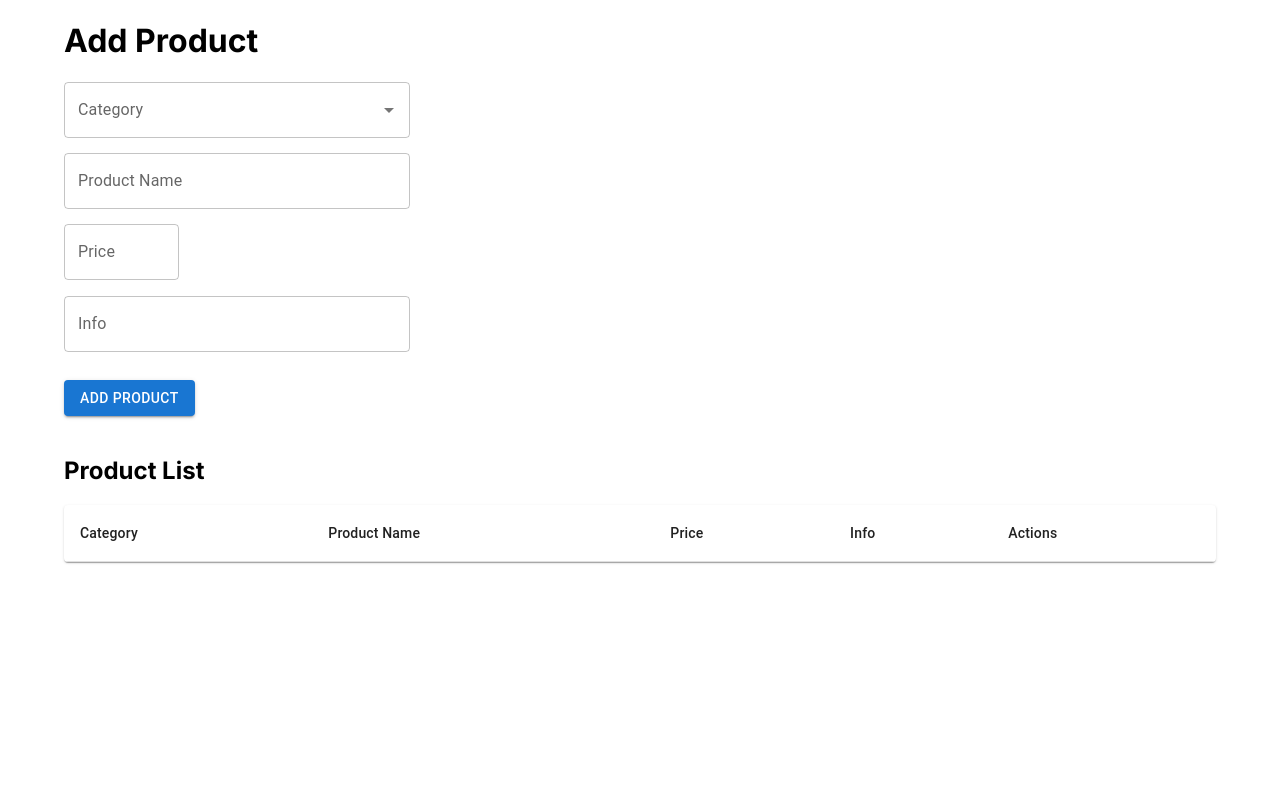
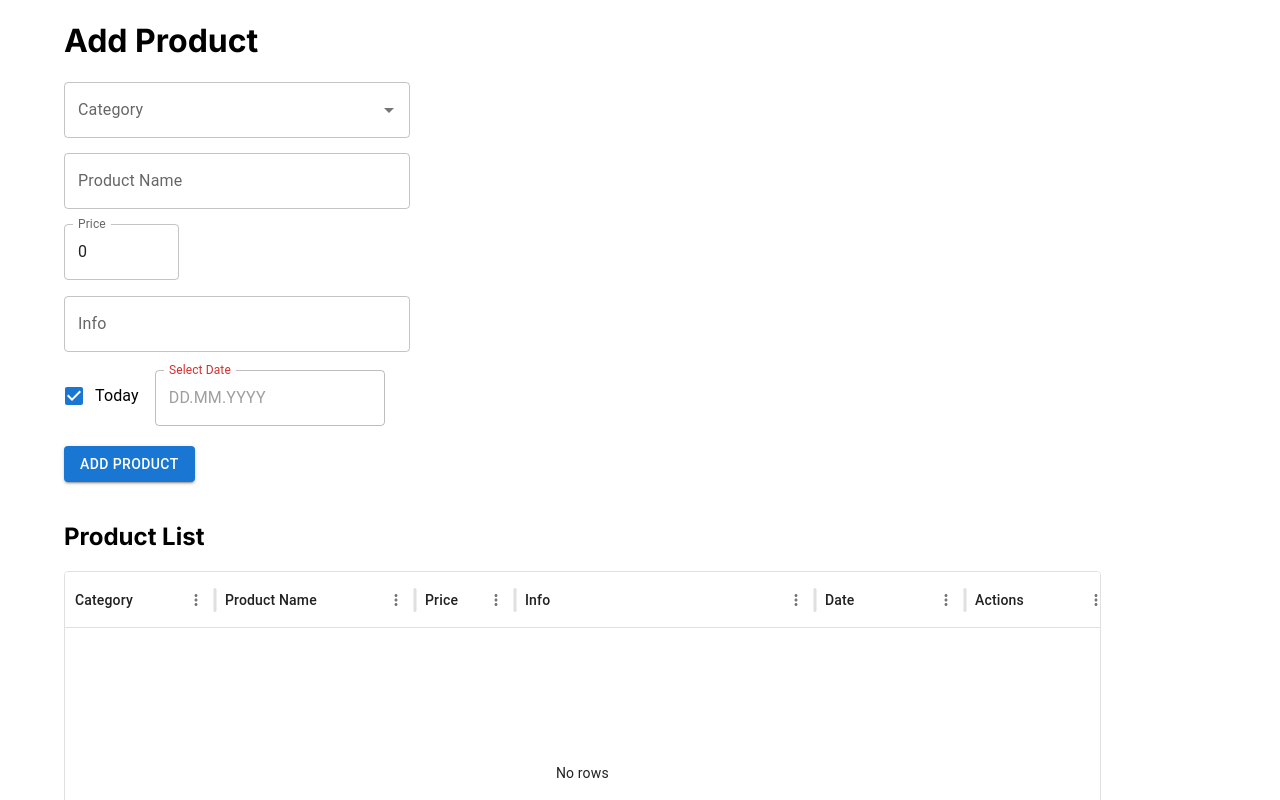
Before and after one commit to Ahmadalhomsi/meyvali-excel, a Next.js app: page / in a window 1280 px wide. Shown: the top 800 px of the page. Built offline with nearby package versions, Linux system fonts and the light colour scheme.

Commit message:
Date Config

```diff
--- a/app/page.tsx
+++ b/app/page.tsx
@@ -5,24 +5,28 @@ import {
   Container,
   TextField,
   Button,
-  Table,
-  TableBody,
-  TableCell,
-  TableContainer,
-  TableHead,
-  TableRow,
-  Paper,
   IconButton,
-  Autocomplete
+  Autocomplete,
+  Box,
+  Checkbox,
+  FormControlLabel
 } from '@mui/material';
 import { Edit, Delete } from '@mui/icons-material';
+import { DataGrid, GridColDef } from '@mui/x-data-grid';
+import { DatePicker } from '@mui/x-date-pickers/DatePicker';
+import { LocalizationProvider } from '@mui/x-date-pickers/LocalizationProvider';
+import { AdapterDayjs } from '@mui/x-date-pickers/AdapterDayjs';
+import dayjs from 'dayjs';
+import 'dayjs/locale/tr'; // Import the Turkish locale
 
 // Define the product type
 interface Product {
+  id: number;
   category: string | null;
   name: string;
-  price: string;
+  price: number;
   info: string;
+  date: string; // Store date as a string in YYYY-MM-DD format
 }
 
 const categories = [
@@ -45,12 +49,16 @@ const categories = [
 export default function ProductPage() {
   const [products, setProducts] = useState<Product[]>([]);
   const [currentProduct, setCurrentProduct] = useState<Product>({
+    id: 0,
     category: null,
     name: '',
-    price: '',
+    price: 0,
     info: '',
+    date: dayjs().locale('tr').format('DD.MM.YYYY') // Initialize date in Turkish format
   });
   const [editingIndex, setEditingIndex] = useState<number | null>(null);
+  const [productIdCounter, setProductIdCounter] = useState<number>(1);
+  const [useToday, setUseToday] = useState<boolean>(true); // Checkbox state
 
   const handleInputChange = (
     e: ChangeEvent<HTMLInputElement | HTMLTextAreaElement>
@@ -69,20 +77,74 @@ export default function ProductPage() {
       setProducts(updatedProducts);
       setEditingIndex(null);
     } else {
-      setProducts([...products, currentProduct]);
+      setProducts([...products, { ...currentProduct, id: productIdCounter }]);
+      setProductIdCounter(productIdCounter + 1);
     }
-    setCurrentProduct({ category: null, name: '', price: '', info: '' });
+    setCurrentProduct({
+      id: 0,
+      category: null,
+      name: '',
+      price: 0,
+      info: '',
+      date: dayjs().locale('tr').format('DD.MM.YYYY'), // Reset to today's date
+    });
+    setUseToday(true); // Reset checkbox to true after adding the product
   };
 
-  const handleEditProduct = (index: number) => {
+  const handleEditProduct = (id: number) => {
+    const index = products.findIndex(product => product.id === id);
     setCurrentProduct(products[index]);
     setEditingIndex(index);
+    setUseToday(products[index].date === dayjs().locale('tr').format('DD.MM.YYYY')); // Determine if the date is today
   };
 
-  const handleDeleteProduct = (index: number) => {
-    const updatedProducts = products.filter((_, i) => i !== index);
+  const handleDeleteProduct = (id: number) => {
+    const updatedProducts = products.filter((product) => product.id !== id);
     setProducts(updatedProducts);
   };
+
+  const handleCheckboxChange = () => {
+    setUseToday(!useToday);
+    if (!useToday) {
+      setCurrentProduct({ ...currentProduct, date: dayjs().locale('tr').format('DD.MM.YYYY') });
+    }
+  };
+
+  const handleDateChange = (newValue: dayjs.Dayjs | null) => {
+    setCurrentProduct({
+      ...currentProduct,
+      date: newValue ? newValue.format('DD.MM.YYYY') : ''
+    });
+  };
+
+  const columns: GridColDef[] = [
+    { field: 'category', headerName: 'Category', width: 150 },
+    { field: 'name', headerName: 'Product Name', width: 200 },
+    { field: 'price', headerName: 'Price', width: 100 },
+    { field: 'info', headerName: 'Info', width: 300 },
+    { field: 'date', headerName: 'Date', width: 150 },
+    {
+      field: 'actions',
+      headerName: 'Actions',
+      width: 150,
+      renderCell: (params) => (
+        <Box>
+          <IconButton
+            color="primary"
+            onClick={() => handleEditProduct(params.row.id)}
+          >
+            <Edit />
+          </IconButton>
+          <IconButton
+            color="secondary"
+            onClick={() => handleDeleteProduct(params.row.id)}
+          >
+            <Delete />
+          </IconButton>
+        </Box>
+      ),
+    },
+  ];
 
   return (
     <Container>
@@ -114,7 +176,6 @@ export default function ProductPage() {
           type="number"
           value={currentProduct.price}
           onChange={handleInputChange}
-
           sx={{ width: '10%', marginTop: '15px' }}
         />
         <br />
@@ -127,6 +188,34 @@ export default function ProductPage() {
           sx={{ width: '30%' }}
         />
         <br />
+
+        <FormControlLabel
+          control={
+            <Checkbox
+              checked={useToday}
+              onChange={handleCheckboxChange}
+              name="useToday"
+              color="primary"
+            />
+          }
+          label="Today"
+          sx={{ marginTop: '15px' }}
+        />
+
+        <LocalizationProvider dateAdapter={AdapterDayjs} adapterLocale="tr">
+          <DatePicker
+            label="Select Date"
+            views={['year', 'month', 'day']}
+            value={dayjs(currentProduct.date, 'DD.MM.YYYY')}
+            onChange={handleDateChange}
+            disabled={useToday}
+
+            sx={{ width: '20%', marginTop: '10px' }}
+          />
+        </LocalizationProvider>
+
+        <br />
+
         <Button
           variant="contained"
           color="primary"
@@ -138,43 +227,13 @@ export default function ProductPage() {
       </form>
 
       <h2 style={{ marginTop: '40px' }}>Product List</h2>
-      <TableContainer component={Paper}>
-        <Table>
-          <TableHead>
-            <TableRow>
-              <TableCell>Category</TableCell>
-              <TableCell>Product Name</TableCell>
-              <TableCell>Price</TableCell>
-              <TableCell>Info</TableCell>
-              <TableCell>Actions</TableCell>
-            </TableRow>
-          </TableHead>
-          <TableBody>
-            {products.map((product, index) => (
-              <TableRow key={index}>
-                <TableCell>{product.category}</TableCell>
-                <TableCell>{product.name}</TableCell>
-                <TableCell>{product.price}</TableCell>
-                <TableCell>{product.info}</TableCell>
-                <TableCell>
-                  <IconButton
-                    color="primary"
-                    onClick={() => handleEditProduct(index)}
-                  >
-                    <Edit />
-                  </IconButton>
-                  <IconButton
-                    color="secondary"
-                    onClick={() => handleDeleteProduct(index)}
-                  >
-                    <Delete />
-                  </IconButton>
-                </TableCell>
-              </TableRow>
-            ))}
-          </TableBody>
-        </Table>
-      </TableContainer>
+      <Box sx={{ height: 400, width: '90%' }}>
+        <DataGrid
+          rows={products}
+          columns={columns}
+          getRowId={(row) => row.id}
+        />
+      </Box>
     </Container>
   );
 }
--- a/package.json
+++ b/package.json
@@ -9,11 +9,17 @@
     "lint": "next lint"
   },
   "dependencies": {
+    "@date-io/dayjs": "^3.0.0",
     "@emotion/react": "^11.13.0",
     "@emotion/styled": "^11.13.0",
     "@mui/icons-material": "^5.16.7",
     "@mui/material": "^5.16.7",
+    "@mui/x-data-grid": "^7.13.0",
+    "@mui/x-date-pickers": "^7.13.0",
+    "dayjs": "^1.11.13",
+    "install": "^0.13.0",
     "next": "14.2.5",
+    "npm": "^10.8.2",
     "react": "^18",
     "react-dom": "^18",
     "react-hot-toast": "^2.4.1"
```
Also changed, not shown: 1 other file (tests, documents, lock files or other folders).
